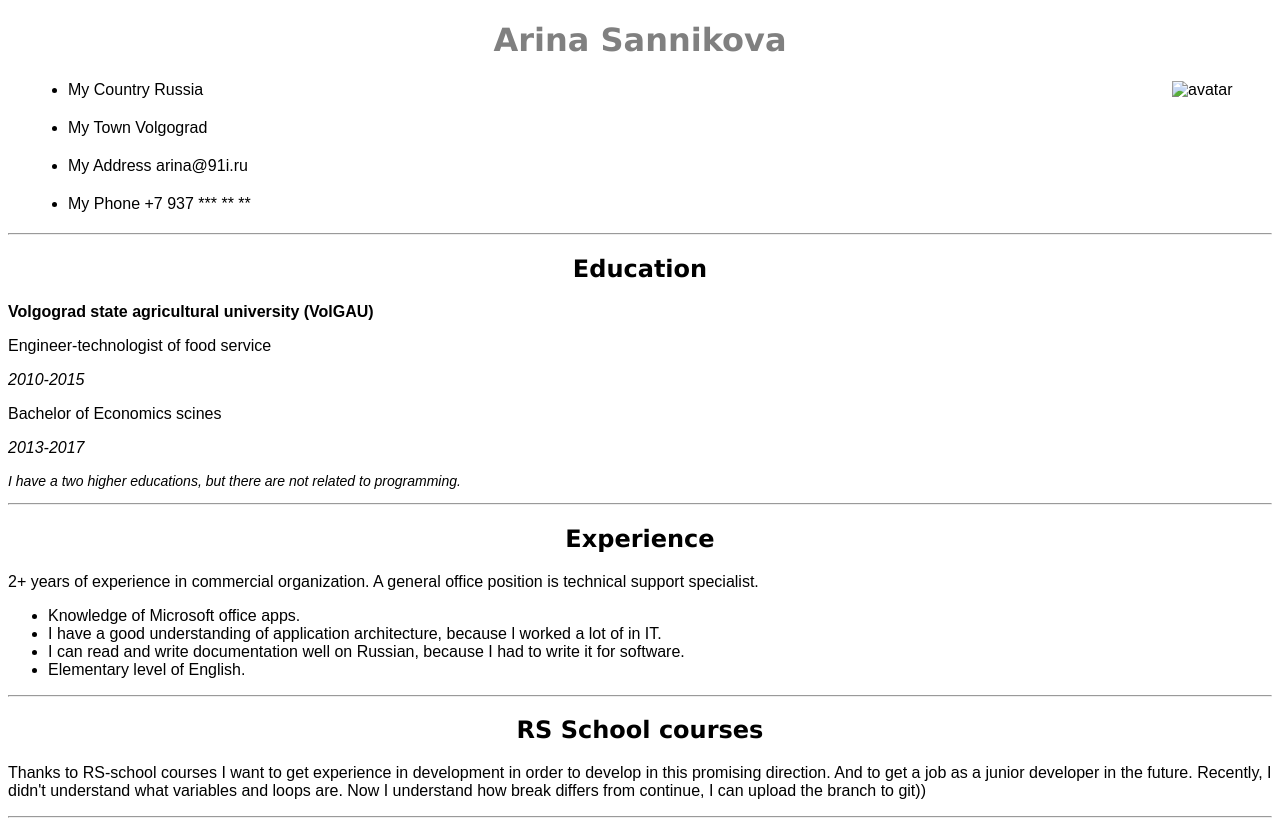
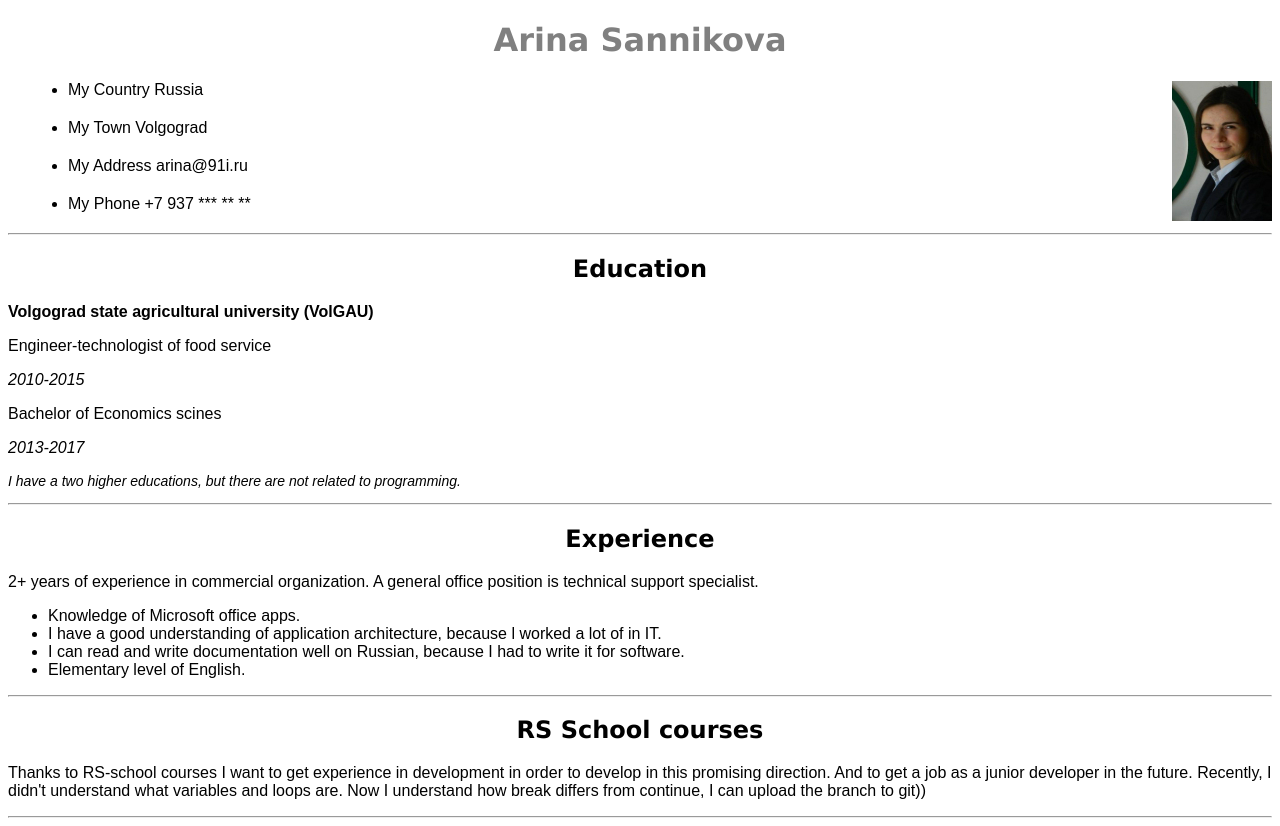
Before and after one commit to PIQP/rsschool-cv, a plain HTML site: page index.html in a window 1280 px wide. Drawn offline with Linux system fonts and the light colour scheme; the site is published under a folder, as on GitHub Pages, so addresses that start at the root find nothing.

Commit message:
fix: change image url

```diff
--- a/index.html
+++ b/index.html
@@ -10,7 +10,7 @@
     <header>
         <h1 class="center">Arina Sannikova</h1>
         <div>
-            <img src="/images/avatar.jpg" alt="avatar">
+            <img src="images/avatar.jpg" alt="avatar">
             <ul>
                 <li class="link_page">My Country Russia</li>
 				<li class="link_page">My Town Volgograd</li>
```
